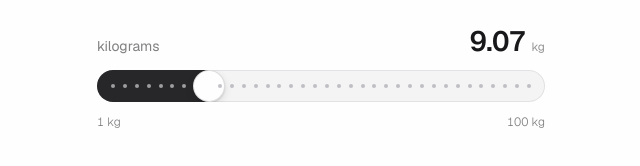
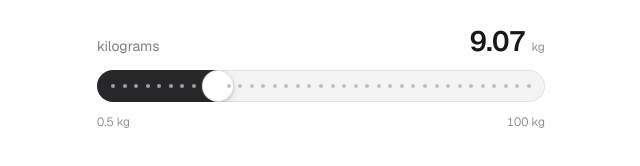
Before and after one commit to ky-zo/kyzo, a Next.js app: page /random/weight-converter in a window 1280 px wide. Shown: the part 408-574 px from the top of the page, without its empty margins (319-959 px from the left). Built offline with nearby package versions, Linux system fonts and the light colour scheme.

Commit message:
Add half kilogram slider stop

```diff
--- a/app/random/weight-converter/conversion.ts
+++ b/app/random/weight-converter/conversion.ts
@@ -3,6 +3,7 @@ export const POUNDS_PER_KILOGRAM = 2.2046226218
 export const POUND_VALUES = [1, 2, 3, 4, 5, 10, 15, 20, 25, 30, 35, 40, 45, 50, 60, 70, 80, 90, 100]
 
 export const KILOGRAM_VALUES = [
+  0.5,
   ...Array.from({ length: 10 }, (_, index) => index + 1),
   ...Array.from({ length: 16 }, (_, index) => 12.5 + index * 2.5),
   ...Array.from({ length: 10 }, (_, index) => 55 + index * 5),
```
Also changed, not shown: 1 other file (tests, documents, lock files or other folders).
